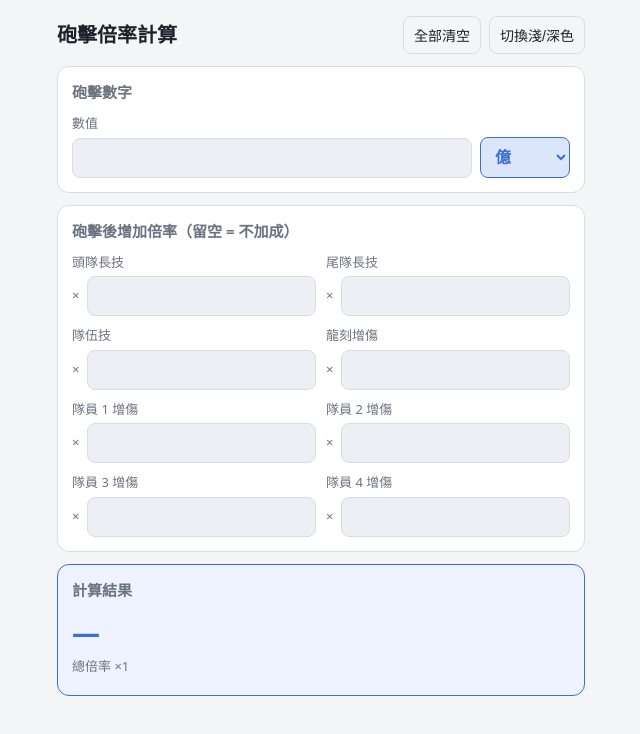
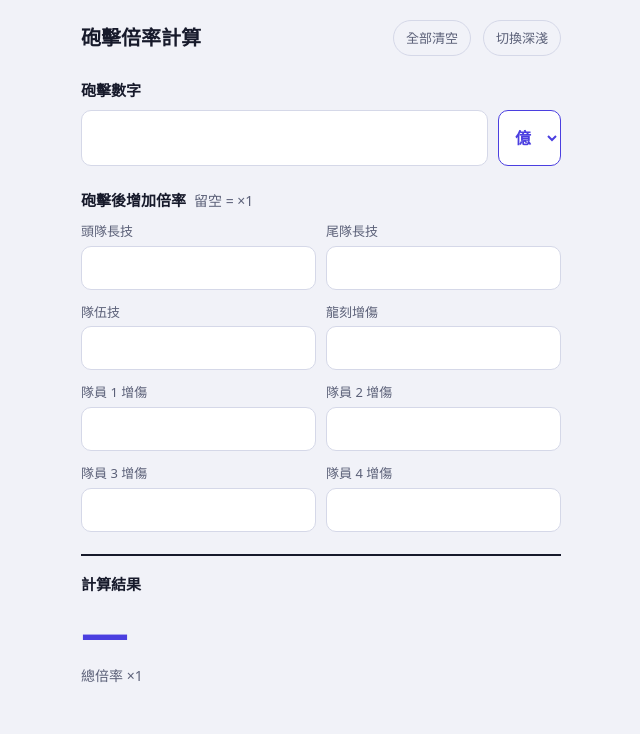
Before and after one commit to code0labtw/Damage-Calculation, a plain HTML site: page index.html in a window 1280 px wide. Shown: the whole page, without its empty margins (319-959 px from the left). Drawn offline with Linux system fonts and the light colour scheme.

Commit message:
Add files via upload

```diff
--- a/index.html
+++ b/index.html
@@ -5,76 +5,69 @@
 <meta name="viewport" content="width=device-width, initial-scale=1, viewport-fit=cover">
 <title>砲擊倍率計算</title>
 <style>
-:root{color-scheme:light dark;
---bg:light-dark(#f4f5f7,#16181d);--card:light-dark(#fff,#21242b);--field:light-dark(#eceff4,#2f3542);
---text:light-dark(#1d2129,#e8eaed);--sub:light-dark(#6b7280,#9aa0aa);--line:light-dark(#d9dde3,#3d4453);
---accent:light-dark(#3b6fd4,#6c9bff);--res:light-dark(#eef3ff,#1b2437);
-padding:env(safe-area-inset-top,0px) 0 env(safe-area-inset-bottom,0px)}
+:root{color-scheme:light dark;--bg:light-dark(#f1f2f8,#12141c);--ink:light-dark(#171a2b,#e9ebf7);--mute:light-dark(#5b6078,#9aa0bd);--line:light-dark(#d5d8e8,#2c3044);--field:light-dark(#fff,#1b1e2b);--acc:light-dark(#4b3fe0,#a39dff);--on-acc:light-dark(#fff,#14122e)}
 *{box-sizing:border-box;-webkit-tap-highlight-color:transparent}
-body{margin:0;background:var(--bg);color:var(--text);font-family:system-ui,-apple-system,"Noto Sans TC","PingFang TC",sans-serif;line-height:1.5}
-.wrap{max-width:560px;margin:0 auto;padding:16px}
-header{display:flex;justify-content:space-between;align-items:center;margin-bottom:12px}
-h1{font-size:20px;margin:0}
-h2{font-size:15px;margin:0 0 10px;color:var(--sub);font-weight:600}
-button{border:1px solid var(--line);background:none;color:var(--text);border-radius:8px;font-size:14px;padding:8px 10px}
-.card{background:var(--card);border:1px solid var(--line);border-radius:12px;padding:14px;margin-bottom:12px}
-label{display:block;font-size:13px;color:var(--sub)}
-.row,.x{display:flex;align-items:center;gap:8px;margin-top:4px}
-input,select{width:100%;font-size:16px;padding:10px;border:1px solid var(--line);border-radius:8px;background:var(--field);color:var(--text);outline:none}
-select{width:90px;flex:none;background:light-dark(#dce6fa,#34415e);color:var(--accent);font-weight:600;border-color:var(--accent)}
-#mults{display:grid;grid-template-columns:1fr 1fr;gap:10px}
-.result{background:var(--res);border-color:var(--accent)}
-.big{font-size:28px;font-weight:700;color:var(--accent);word-break:break-all}
-.small{font-size:13px;color:var(--sub);margin-top:4px}
-.btns{display:flex;gap:8px}
+body{margin:0;background:var(--bg);color:var(--ink);font:1rem/1.6 "Noto Sans TC",system-ui,-apple-system,sans-serif;padding:env(safe-area-inset-top) 0 env(safe-area-inset-bottom)}
+::selection{background:var(--acc);color:var(--on-acc)}
+:focus-visible{outline:2px solid var(--acc);outline-offset:2px}
+main{width:min(480px,100% - 32px);margin:0 auto;padding:20px 0 32px;display:grid;grid-template-columns:minmax(0,1fr);gap:22px}
+header{display:flex;flex-wrap:wrap;align-items:center;gap:14px 12px}
+h1{margin:0 auto 0 0;font-size:1.25rem;line-height:1.2;white-space:nowrap}
+h2{margin:0 0 8px;font-size:.9375rem}
+h2 small{margin-left:8px;color:var(--mute);font-weight:400;font-size:.875rem}
+button{min-height:36px;padding:0 12px;background:none;border:1px solid var(--line);border-radius:999px;color:var(--mute);font:inherit;font-size:.8125rem;white-space:nowrap;cursor:pointer;transition:border-color .15s,color .15s,transform .12s cubic-bezier(.2,.8,.2,1)}
+button:hover{border-color:var(--acc);color:var(--acc)}
+button:active{transform:scale(.97)}
+input,select{min-height:44px;padding:8px 12px;background:var(--field);color:var(--ink);border:1px solid var(--line);border-radius:10px;font:inherit;caret-color:var(--acc);font-variant-numeric:tabular-nums}
+.base{display:flex;gap:10px}
+.base input{flex:1;min-width:0;font-size:1.5rem}
+select{color:var(--acc);font-weight:700;border-color:var(--acc)}
+#mults{display:grid;grid-template-columns:1fr 1fr;gap:12px 10px}
+#mults label{display:grid;gap:4px;color:var(--mute);font-size:.8125rem}
+#mults input{width:100%;color:var(--ink);font-size:1rem}
+.total{padding-top:16px;border-top:2px solid var(--ink)}
+#out{margin:0 0 6px;color:var(--acc);font-size:clamp(2.25rem,11vw,3rem);font-weight:700;line-height:1.15;font-variant-numeric:tabular-nums;overflow-wrap:anywhere}
+.small{color:var(--mute);font-size:.875rem;font-variant-numeric:tabular-nums}
+@media(prefers-reduced-motion:reduce){*{transition:none!important}}
 </style>
 </head>
 <body>
-<div class="wrap">
-<header><h1>砲擊倍率計算</h1><div class="btns"><button id="clear">全部清空</button><button id="theme">切換淺/深色</button></div></header>
+<main>
+<header><h1>砲擊倍率計算</h1><button id="clear">全部清空</button><button id="theme">切換深淺</button></header>
 
-<div class="card">
+<div>
 <h2>砲擊數字</h2>
-<label>數值
-<div class="row">
-<input id="base" type="number" inputmode="decimal" step="any">
-<select id="unit"><option value="1e8">億</option><option value="1e12">兆</option></select>
+<div class="base">
+<input id="base" type="number" inputmode="decimal" step="any" aria-label="砲擊數值">
+<select id="unit" aria-label="單位"><option value="1e8">億</option><option value="1e12">兆</option></select>
 </div>
-</label>
 </div>
 
-<div class="card">
-<h2>砲擊後增加倍率（留空 = 不加成）</h2>
+<div>
+<h2>砲擊後增加倍率<small>留空 = ×1</small></h2>
 <div id="mults"></div>
 </div>
 
-<div class="card result">
+<div class="total" aria-live="polite">
 <h2>計算結果</h2>
-<div class="big" id="out">—</div>
+<div id="out">—</div>
 <div class="small" id="mult"></div>
 <div class="small" id="raw"></div>
 </div>
-</div>
+</main>
 
 <script>
 const $=id=>document.getElementById(id);
 const names=['頭隊長技','尾隊長技','隊伍技','龍刻增傷','隊員 1 增傷','隊員 2 增傷','隊員 3 增傷','隊員 4 增傷'];
-$('mults').innerHTML=names.map(n=>`<label>${n}<div class="x">×<input class="m" type="number" inputmode="decimal" step="any"></div></label>`).join('');
+$('mults').innerHTML=names.map(n=>`<label>${n}<input class="m" type="number" inputmode="decimal" step="any"></label>`).join('');
 const ms=[...document.querySelectorAll('.m')];
-
-const units=[[1e16,'京'],[1e12,'兆'],[1e8,'億']];
-function fmt(v){
-  const u=units.find(([n])=>v>=n);
-  return u?+(v/u[0]).toPrecision(6)+' '+u[1]:v.toLocaleString('zh-TW',{maximumFractionDigits:2});
-}
+const fmt=v=>{const u=[[1e16,'京'],[1e12,'兆'],[1e8,'億']].find(([n])=>v>=n);return u?+(v/u[0]).toPrecision(6)+' '+u[1]:v.toLocaleString('zh-TW',{maximumFractionDigits:2})};
 function calc(){
-  const raw=parseFloat($('base').value);
+  const raw=parseFloat($('base').value),base=raw*$('unit').value;
   const mult=ms.reduce((m,i)=>m*(parseFloat(i.value)||1),1);
   $('mult').textContent='總倍率 ×'+(+mult.toPrecision(8));
-  const ok=!isNaN(raw);
-  const base=raw*$('unit').value;
-  $('out').textContent=ok?fmt(base*mult):'—';
-  $('raw').textContent=ok?'原始砲擊：'+fmt(base):'';
+  $('out').textContent=isNaN(raw)?'—':fmt(base*mult);
+  $('raw').textContent=isNaN(raw)?'':'原始砲擊：'+fmt(base);
 }
 document.addEventListener('input',calc);
 $('clear').onclick=()=>{document.querySelectorAll('input').forEach(i=>i.value='');calc();};
```
